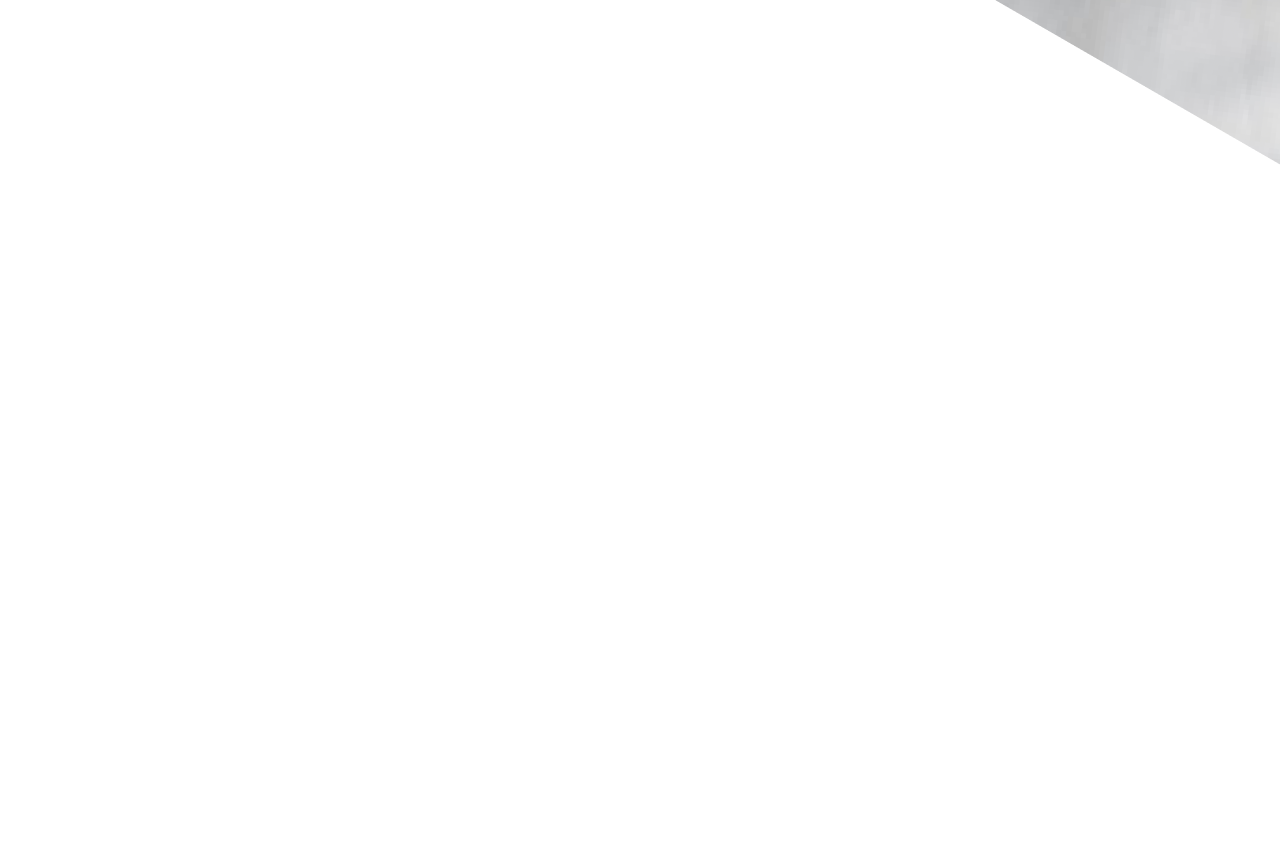
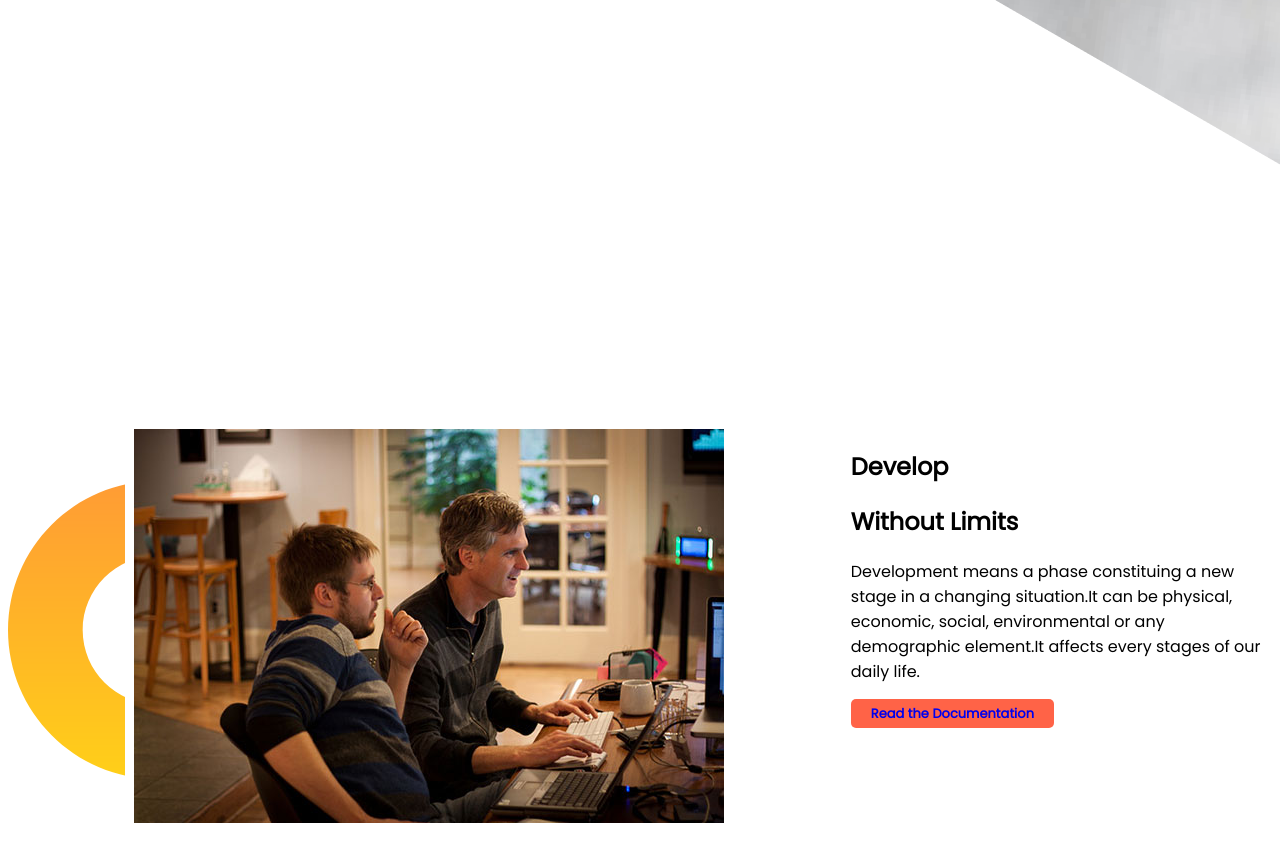
Before and after one commit to dattaayon7/Mission-22, a plain HTML site: page index.html in a window 1280 px wide. Shown: the part 1859-2721 px from the top of the page. Before the commit the page ends 2146 px from the top, so only its background shows below. Drawn offline with Linux system fonts and the light colour scheme; a web font is replaced by a local one.

Commit message:
Without Limits

```diff
--- a/index.html
+++ b/index.html
@@ -27,5 +27,19 @@
     </div>
 
 </section>
+<section class="DevWoutlimits">
+    <div class="halfwidth">
+        <img src="mission-2022-main/mission-2022-main/images/pictures/code pair.jpg" alt="">
+    </div>
+    <div class="halfwidth">
+        <h2>Develop</h2>
+        <h2>Without Limits</h2>
+        <p>Development means a phase constituing a new stage in a changing situation.It can be physical, economic, social, environmental or any demographic element.It affects every stages of our daily life.</p>
+        <a class="linkopen" target="_goal"  href= "http://www.tigercricket.com.bd/">Read the Documentation</a>
+
+
+    </div>
+
+</section>
 </body>
 </html>
--- a/style.css
+++ b/style.css
@@ -9,6 +9,7 @@ h1 {
 }
 section {
   display: flex;
+  margin-bottom: 150px;
 }
 .halfwidth {
   width: 50%;
@@ -25,3 +26,8 @@ section {
   font-size: small;
   font-weight: 700;
 }
+.DevWoutlimits {
+  background-image: url(mission-2022-main/mission-2022-main/images/shapes/one.png);
+  background-repeat: no-repeat;
+  background-position: left;
+}
```
Also changed, not shown: mission-2022-main/mission-2022-main/images/shapes/one.png (added), mission-2022-main/mission-2022-main/images/shapes/two.png (added).
